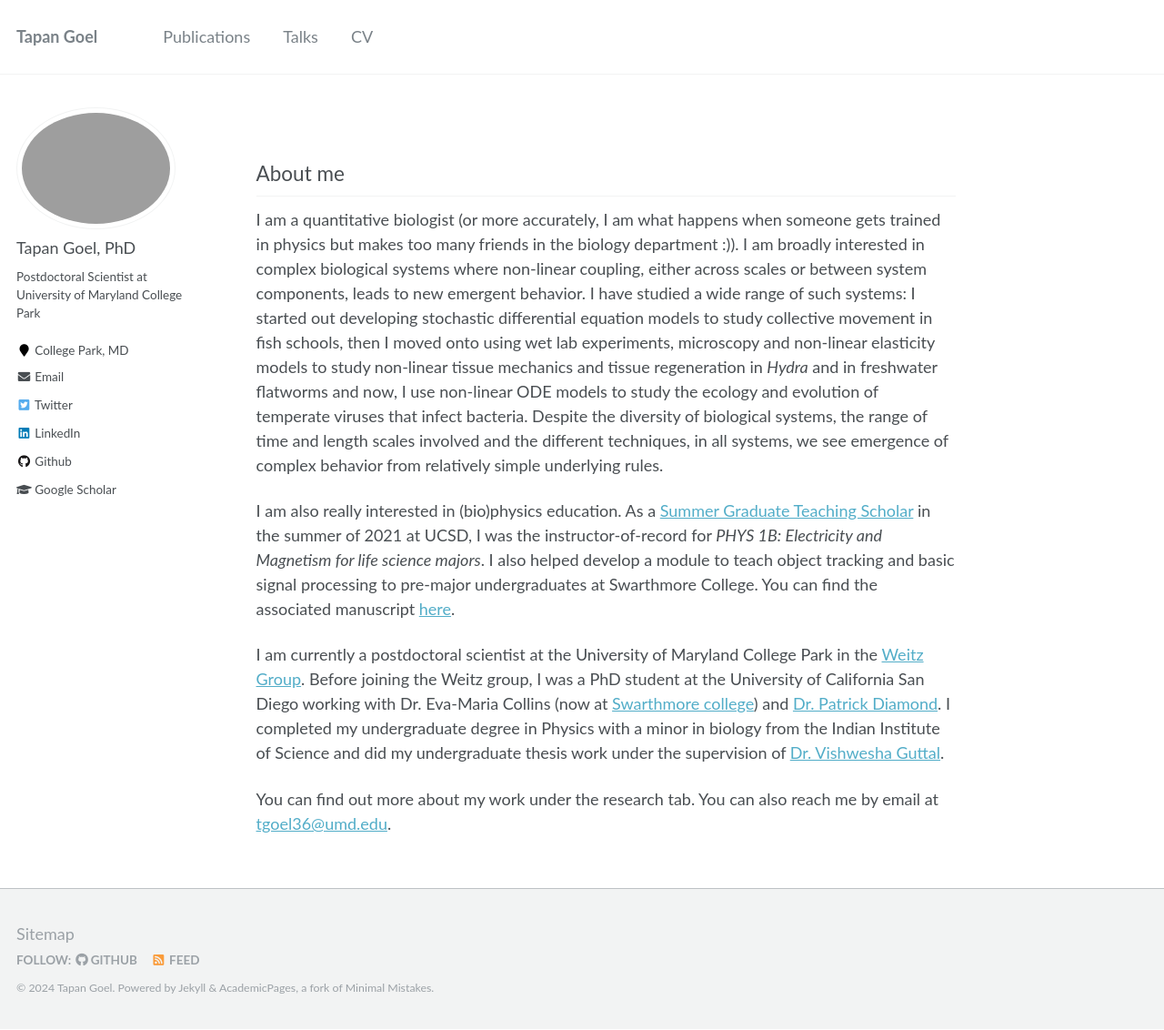
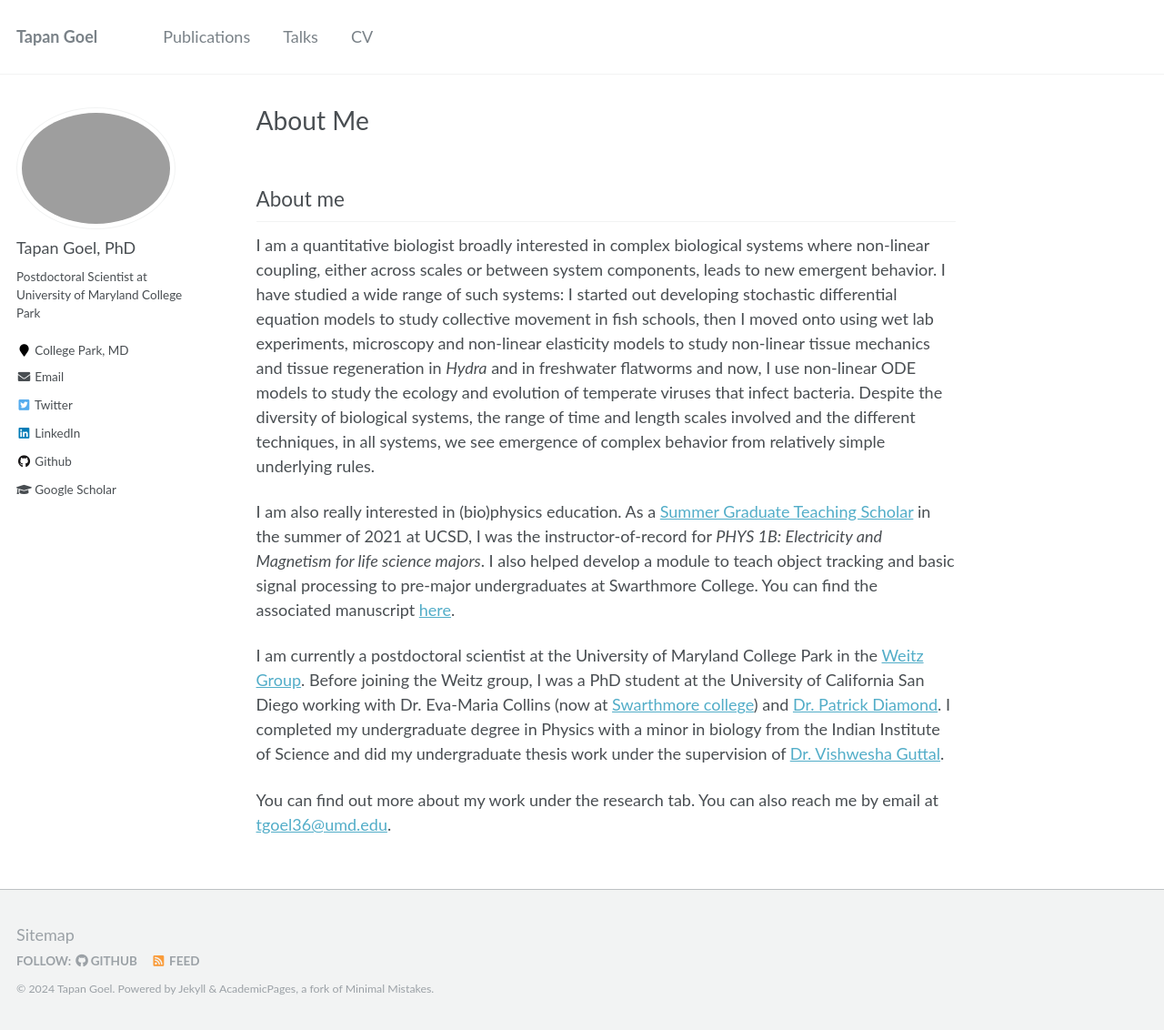
Before and after one commit to tapangoel1994/tapangoel1994.github.io, a Jekyll site: the page built from _pages/about.md, in a window 1280 px wide and 1132 px high. Shown: the whole window at 91% size. Built offline with Jekyll 4.4.1, drawn with Linux system fonts in a browser that asks for light colours.

Commit message:
Update about.md

```diff
--- a/_pages/about.md
+++ b/_pages/about.md
@@ -1,6 +1,6 @@
 ---
 permalink: /
-title: ""
+title: "About Me"
 excerpt: ""
 author_profile: true
 redirect_from:
@@ -10,7 +10,7 @@ redirect_from:
 
 
 ## About me
-I am a quantitative biologist (or more accurately, I am what happens when someone gets trained in physics but makes too many friends in the biology department :)). I am broadly interested in complex biological systems where non-linear coupling, either across scales or between system components, leads to new emergent behavior. I have studied a wide range of such systems: I started out developing stochastic differential equation models to study collective movement in fish schools, then I moved onto using wet lab experiments, microscopy and non-linear elasticity models to study  non-linear tissue mechanics and tissue regeneration in *Hydra* and in freshwater flatworms and now, I use non-linear ODE models to study the ecology and evolution of temperate viruses that infect bacteria. Despite the diversity of biological systems, the range of time and length scales involved and the different techniques, in all systems, we see emergence of complex behavior from relatively simple underlying rules.
+I am a quantitative biologist broadly interested in complex biological systems where non-linear coupling, either across scales or between system components, leads to new emergent behavior. I have studied a wide range of such systems: I started out developing stochastic differential equation models to study collective movement in fish schools, then I moved onto using wet lab experiments, microscopy and non-linear elasticity models to study  non-linear tissue mechanics and tissue regeneration in *Hydra* and in freshwater flatworms and now, I use non-linear ODE models to study the ecology and evolution of temperate viruses that infect bacteria. Despite the diversity of biological systems, the range of time and length scales involved and the different techniques, in all systems, we see emergence of complex behavior from relatively simple underlying rules.
 
 I am also really interested in (bio)physics education. As a [Summer Graduate Teaching Scholar](https://engagedteaching.ucsd.edu/educators/grad-students/sgts.html) in the summer of 2021 at UCSD, I was the instructor-of-record for *PHYS 1B: Electricity and Magnetism for life science majors*. I also helped develop a module to teach object tracking and basic signal processing to pre-major undergraduates at Swarthmore College. You can find the associated manuscript [here](https://meridian.allenpress.com/the-biophysicist/article/2/3/1/464616/Quantifying-Planarian-Behavior-as-an-Introduction).
 
```
